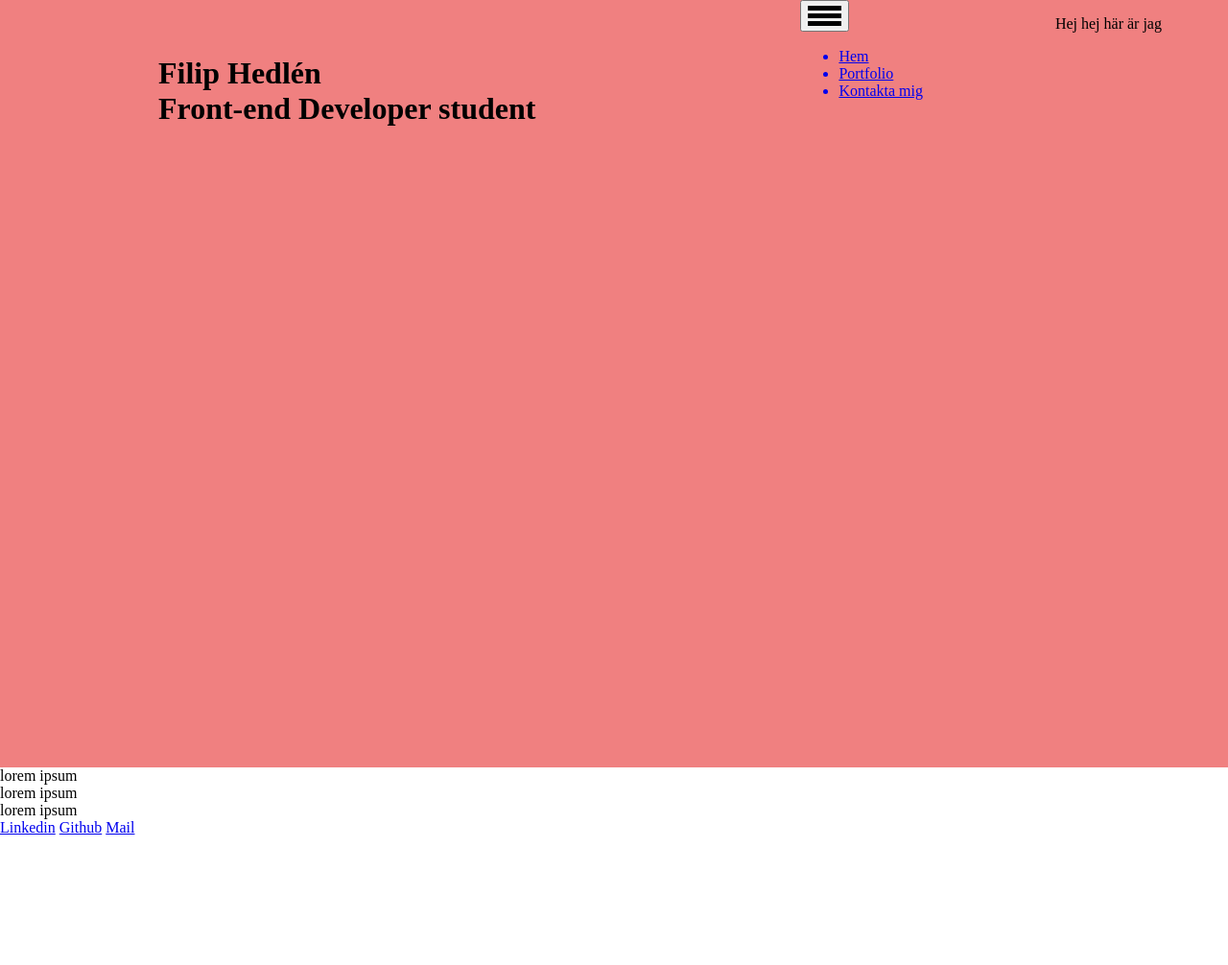
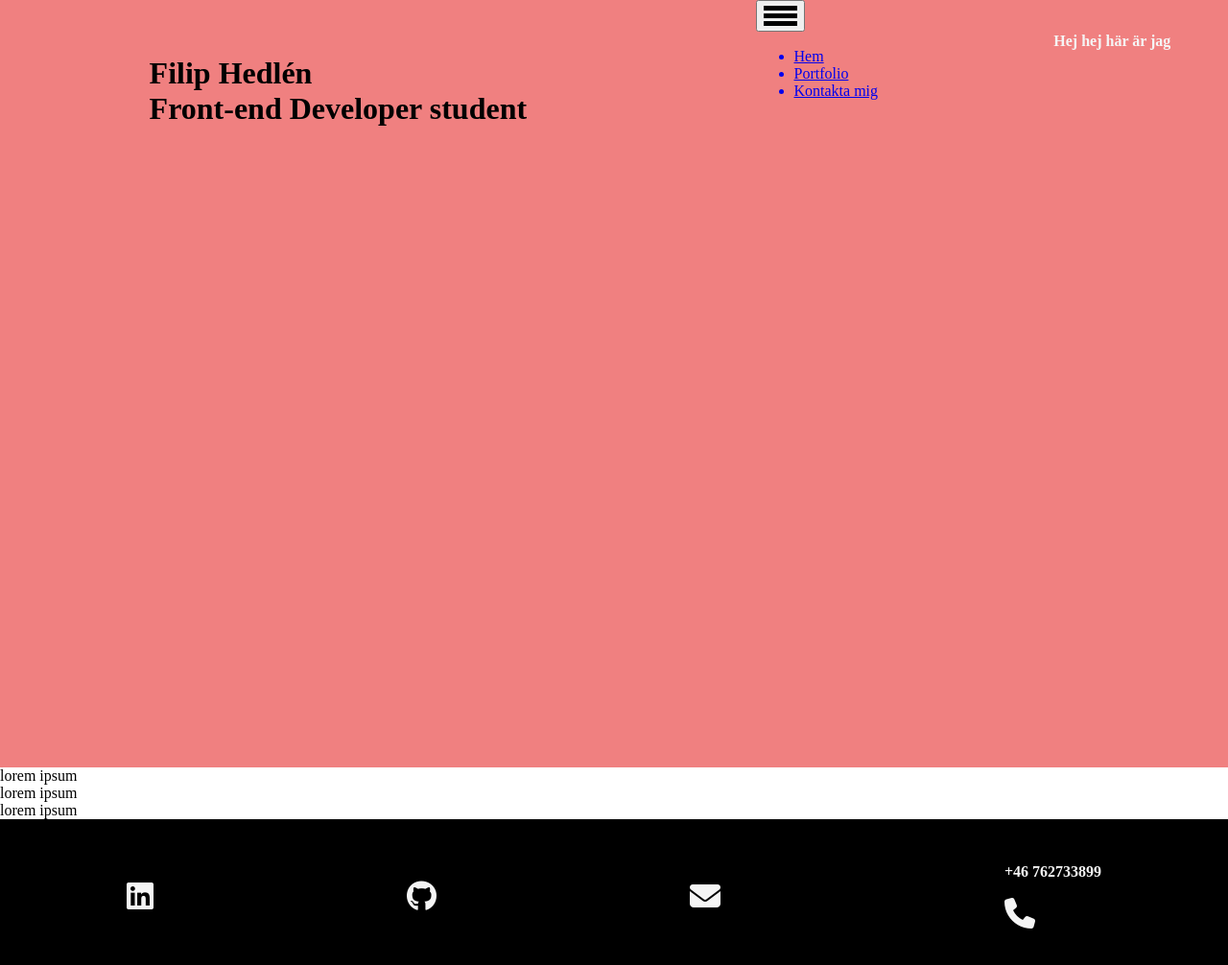
Before and after one commit to FilipHedlen/Portfolio--git, a website built with Vite: page src/index.html in a window 1280 px wide. Shown: the whole page at 96% size. Before the commit the page ends 872 px from the top, so only its background shows below. Built offline with nearby package versions, Linux system fonts and the light colour scheme; files whose address does not match are found by name.

Commit message:
Styled footer, +fonts

```diff
--- a/src/index.html
+++ b/src/index.html
@@ -6,6 +6,7 @@
     <meta name="viewport" content="width=device-width, initial-scale=1.0">
     <title>Portfolio</title>
     <link rel="stylesheet" href="styles/style.css">
+    <script src="https://kit.fontawesome.com/805a4cb768.js" crossorigin="anonymous"></script>
 </head>
 <body>
     <main>
@@ -23,24 +24,29 @@
                 </button>
                 <ul>
                     <a href="#"><li>Hem</li></a>
-                    <a href="#"><li>Portfolio</li></a>
-                    <a href="#"><li>Kontakta mig</li></a>
+                    <a href="#portfolio-section"><li>Portfolio</li></a>
+                    <a href="#contact"><li>Kontakta mig</li></a>
                 </ul>
             </nav>
             <p class="about-me">
                 Hej hej här är jag
             </p>
         </header>
-        <section class="portfolio-section">
+        <section class="portfolio-section" id="portfolio-section">
             <article>lorem ipsum</article>
             <article>lorem ipsum</article>
             <article>lorem ipsum</article>
         </section>
     </main>
-    <footer class="contact">
-        <a href="#" class="fa fa-linkedin">Linkedin</a>
-        <a href="#" class="fa fa-github">Github</a>
-        <a href="#" class="fa fa-mail">Mail</a>
+    <footer class="contact" id="contact">
+        <a href="https://www.linkedin.com/in/filip-hedl%C3%A9n-04b489252/" target="_blank"><i class="fa-brands fa-linkedin"></i></a>
+        <a href="https://github.com/FilipHedlen" target="_blank"><i class="fa-brands fa-github"></i></a>
+        <a href="mailto:filip.hedlen@gmail.com"><i class="fa-solid fa-envelope"></i></a>
+        <p>
+        +46 762733899
+
+        <a href=""><i class="fa-solid fa-phone"></i></a>
+        </p>
     </footer>
 
     <script src="ts/main.ts" defer type="text/typescript"></script>
--- a/src/styles/style.scss
+++ b/src/styles/style.scss
@@ -1,3 +1,34 @@
+@font-face {
+    font-family: 'KyivType';
+    font-weight: 400;
+    src:
+    url('assets/fonts/dmitry_rastvortsev_-_kyivtype_sans_regular-webfont.woff')
+    format('woff'),
+    url('assets/fonts/dmitry_rastvortsev_-_kyivtype_sans_regular-webfont.woff2')
+    format('woff2'); }
+
+@font-face {
+    font-family: 'KyivType';
+    font-weight: 700;
+    src:
+    url('assets/fonts/dmitry_rastvortsev_-_kyivtype_sans_heavy--webfont.woff')
+    format('woff'),
+    url('assets/fonts/dmitry_rastvortsev_-_kyivtype_sans_heavy--webfont.woff2')
+    format('woff2'); }
+
+@font-face {
+    font-family: 'KyivType';
+    font-weight: 350;
+    src:
+    url('assets/fonts/dmitry_rastvortsev_-_kyivtype_sans_regular-webfont.woff')
+    format('woff'),
+    url('assets/fonts/dmitry_rastvortsev_-_kyivtype_sans_regular-webfont.woff2')
+    format('woff2');
+}
+
+
+
+
 body,
 html {
     margin:0;
@@ -16,8 +47,11 @@ html {
     justify-content: space-around;
 }
 
-.header-name {
+h1,
+p {
     white-space: pre;
+    font-family: KyivType;
+    font-weight: 700;
 }
 
 .menubtn {
@@ -31,3 +65,21 @@ html {
     background-color: black;
     margin: 3px 0;
 }
+
+.contact {
+    background-color: black;
+    height: 10rem;
+    display: flex;
+    flex-direction: row;
+    justify-content: space-around;
+    flex-wrap: wrap;
+    align-items: center;
+}
+
+.contact i, p {
+    color: whitesmoke;
+}
+
+i {
+    font-size:2rem;
+}
```
Also changed, not shown: assets/fonts/dmitry_rastvortsev_-_kyivtype_sans_black-webfont.woff (added), assets/fonts/dmitry_rastvortsev_-_kyivtype_sans_black-webfont.woff2 (added), assets/fonts/dmitry_rastvortsev_-_kyivtype_sans_bold-webfont.woff (added), assets/fonts/dmitry_rastvortsev_-_kyivtype_sans_bold-webfont.woff2 (added), assets/fonts/dmitry_rastvortsev_-_kyivtype_sans_bold2-webfont.woff (added), assets/fonts/dmitry_rastvortsev_-_kyivtype_sans_bold2-webfont.woff2 (added), assets/fonts/dmitry_rastvortsev_-_kyivtype_sans_bold3-webfont.woff (added), assets/fonts/dmitry_rastvortsev_-_kyivtype_sans_bold3-webfont.woff2 (added), assets/fonts/dmitry_rastvortsev_-_kyivtype_sans_heavy-webfont.woff (added), assets/fonts/dmitry_rastvortsev_-_kyivtype_sans_heavy-webfont.woff2 (added), assets/fonts/dmitry_rastvortsev_-_kyivtype_sans_light-webfont.woff (added), assets/fonts/dmitry_rastvortsev_-_kyivtype_sans_light-webfont.woff2 (added), assets/fonts/dmitry_rastvortsev_-_kyivtype_sans_medium-webfont.woff (added), assets/fonts/dmitry_rastvortsev_-_kyivtype_sans_medium-webfont.woff2 (added), 3 more files, 1 other file.
